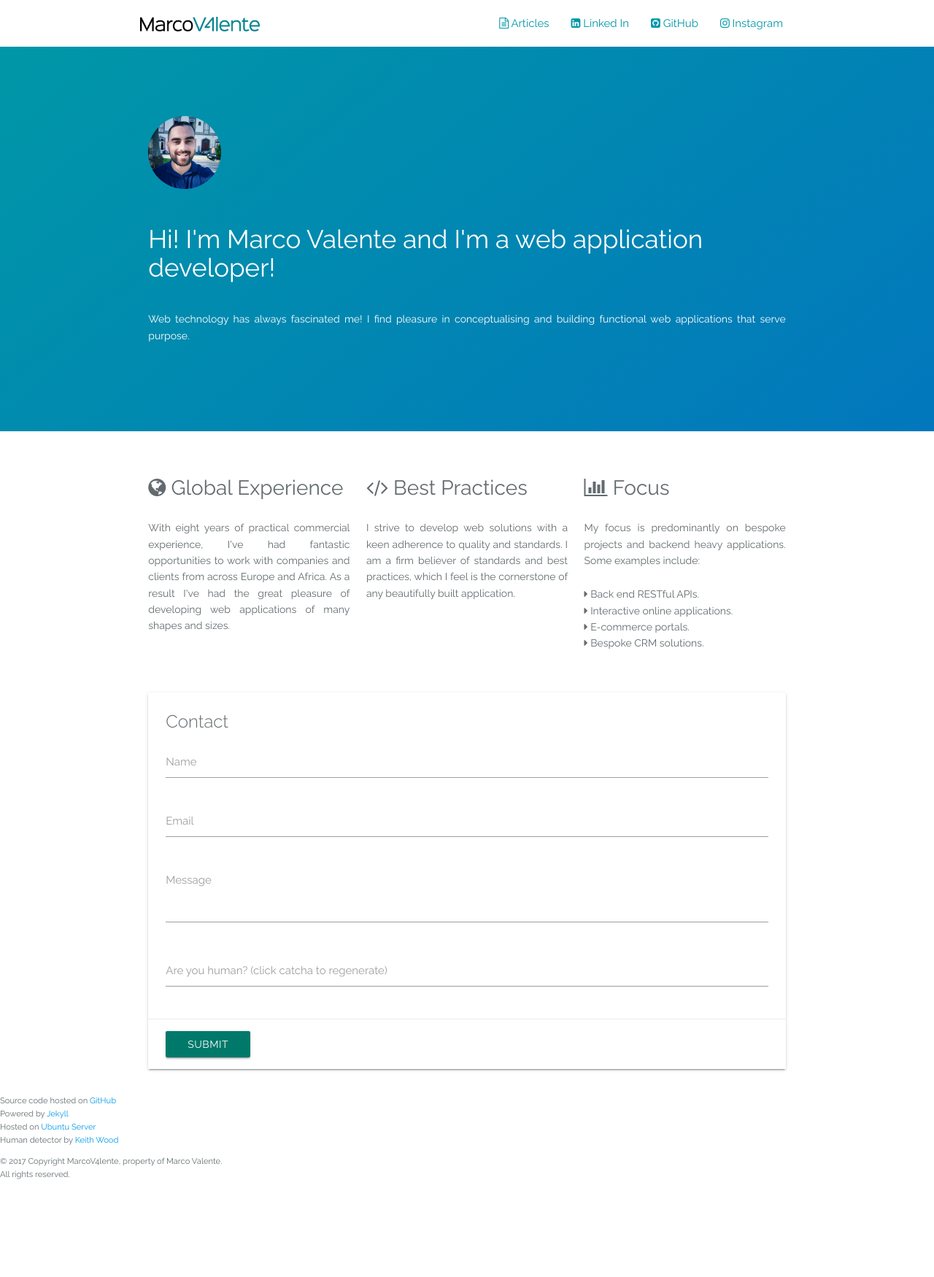
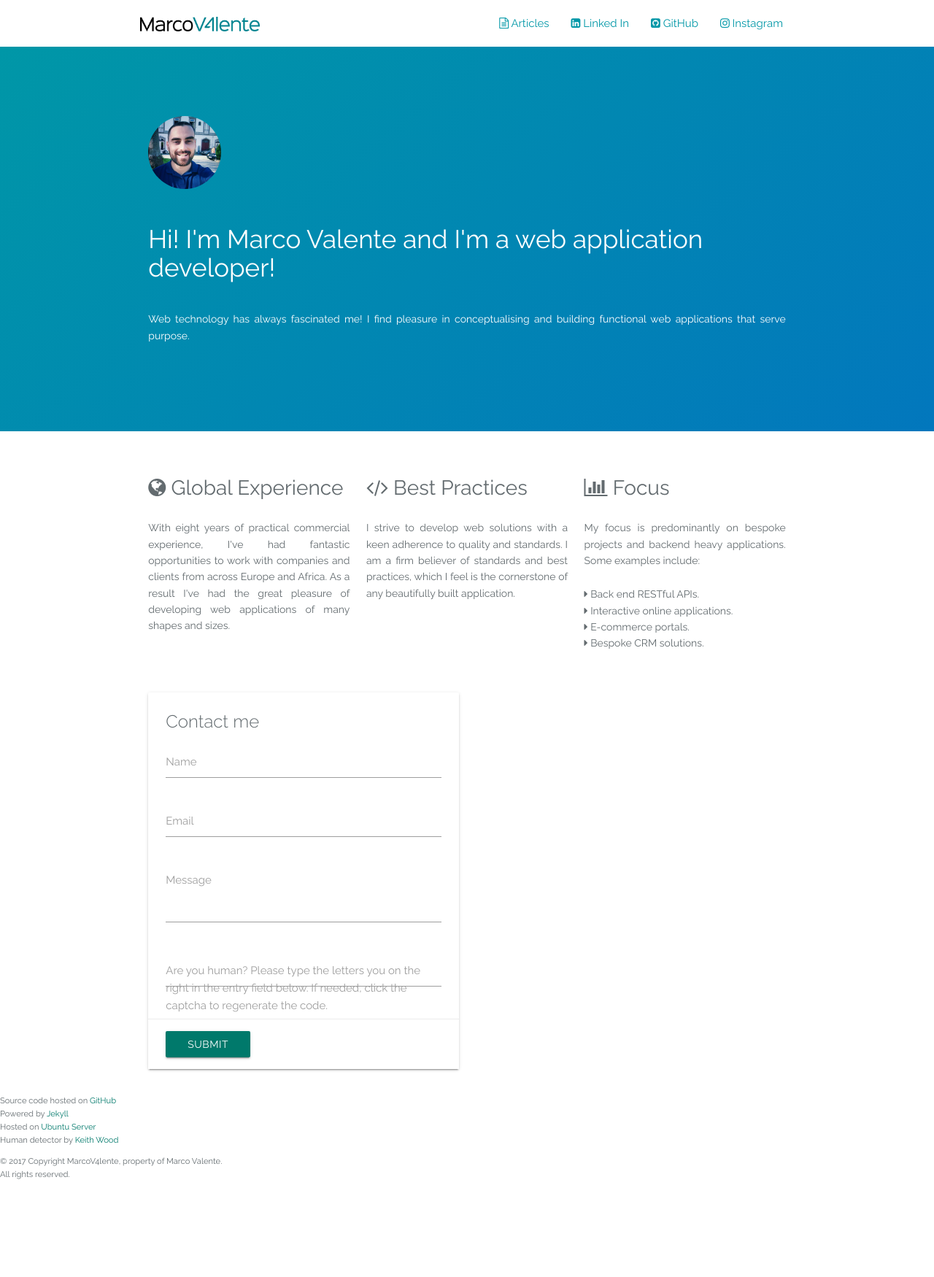
Before and after one commit to marcov4lente/marcov4lente, a Jekyll site: the page built from index.md, in a window 1280 px wide. Shown: the whole page at 73% size. Built offline with Jekyll 4.4.1, drawn with Linux system fonts in a browser that asks for light colours.

Commit message:
Dev update

```diff
--- a/_layouts/home.html
+++ b/_layouts/home.html
@@ -54,30 +54,30 @@
                 </div>
             </div>
         </div>
-        <form action="mailer.php" method="POST">
+
         <div class="row">
             <div class="container">
-                    <div class="col s12">
+                <div class="col s12 m6">
+                    <form action="mailer.php" method="POST">
                         <div class="card">
                             <div class="card-content">
-                            <span class="card-title">Contact</span>
+                                <span class="card-title">Contact me</span>
                                 <div>
                                     <div class="input-field">
-                                    <input id="name" name="name" type="text" class="validate">
-                                    <label for="email">Name</label>
+                                        <input id="name" name="name" type="text">
+                                        <label for="name">Name</label>
                                     </div>
                                     <div class="input-field">
-                                    <input id="email" name="email" type="email" class="validate">
+                                        <input id="email" name="email" type="email">
                                         <label for="email">Email</label>
                                     </div>
                                     <div class="input-field">
                                         <textarea id="message" name="message" class="materialize-textarea"></textarea>
-                                    <label for="email">Message</label>
+                                        <label for="message">Message</label>
                                     </div>
                                     <div class="input-field">
-                                    <label for="email">Are you human? (click catcha to regenerate)</label>
+                                        <label for="areYouHuman">Are you human? Please type the letters you on the right in the entry field below. If needed, click the captcha to regenerate the code.</label>
                                         <input id="areYouHuman" name="areYouHuman" type="text">
-
                                     </div>
                                 </div>
                             </div>
@@ -85,10 +85,13 @@
                                 <button class="btn" type="submit">submit</button>
                             </div>
                         </div>
+                    </form>
+                </div>
+                <div class="col s12 m6">
+
                 </div>
             </div>
         </div>
-        </form>
         {% include footer.html %}
         {% include google-analytics.html %}
     </body>
--- a/_sass/materialize-components/_variables.scss
+++ b/_sass/materialize-components/_variables.scss
@@ -40,7 +40,7 @@ $primary-color-dark: darken($primary-color, 15%) !default;
 $secondary-color: color("light-blue", "darken-3") !default;
 $success-color: color("green", "base") !default;
 $error-color: color("red", "base") !default;
-$link-color: color("light-blue", "darken-1") !default;
+$link-color: color("teal", "darken-2") !default;
 
 
 // 2. Badges
@@ -92,7 +92,7 @@ $button-floating-radius: 50% !default;
 
 $card-padding: 24px !default;
 $card-bg-color: #fff !default;
-$card-link-color: color("orange", "accent-2") !default;
+$card-link-color: $primary-color !default;
 $card-link-color-light: lighten($card-link-color, 20%) !default;
 
 
```
Lines whose indentation alone changed are shown as unchanged.
